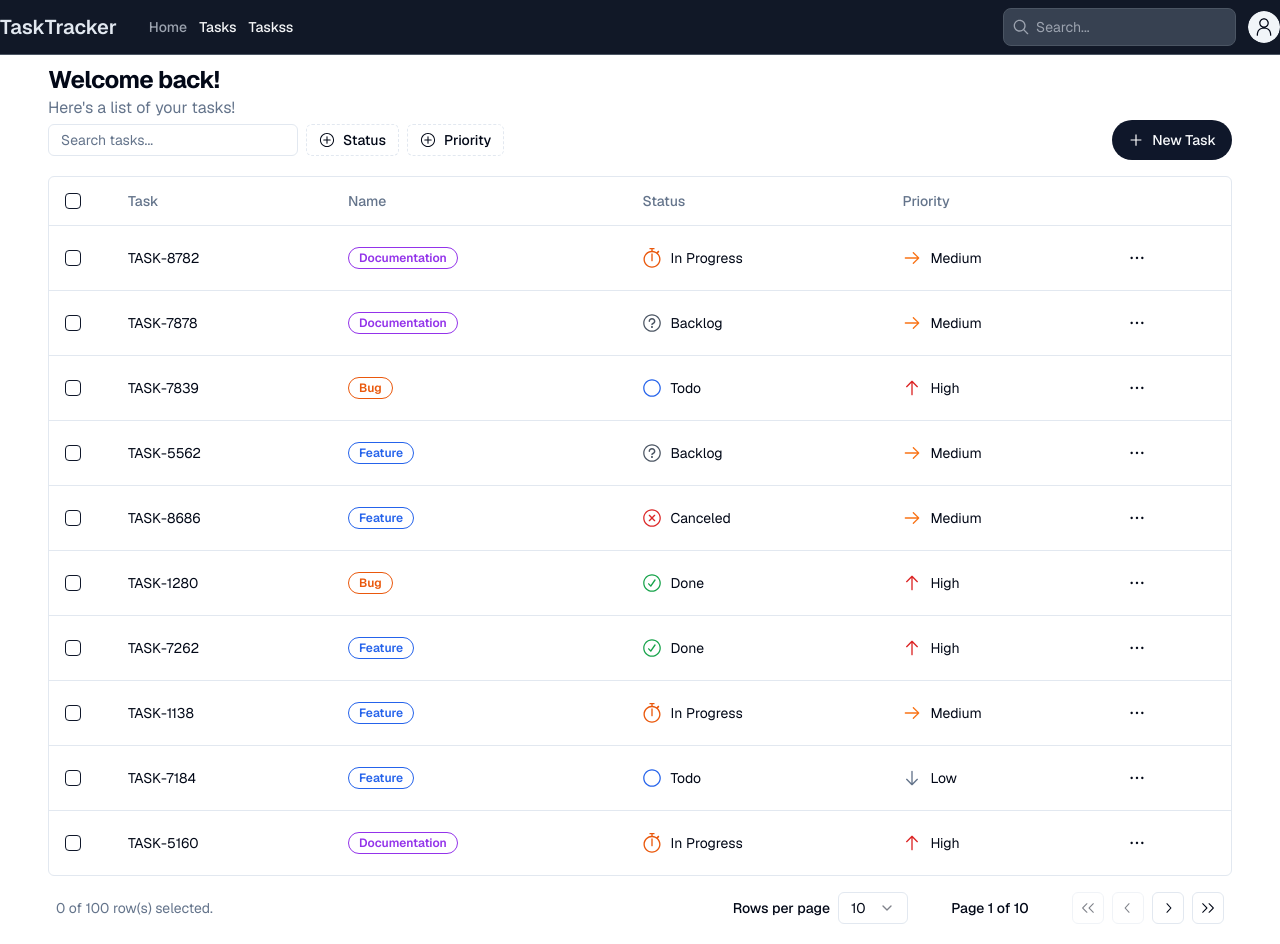
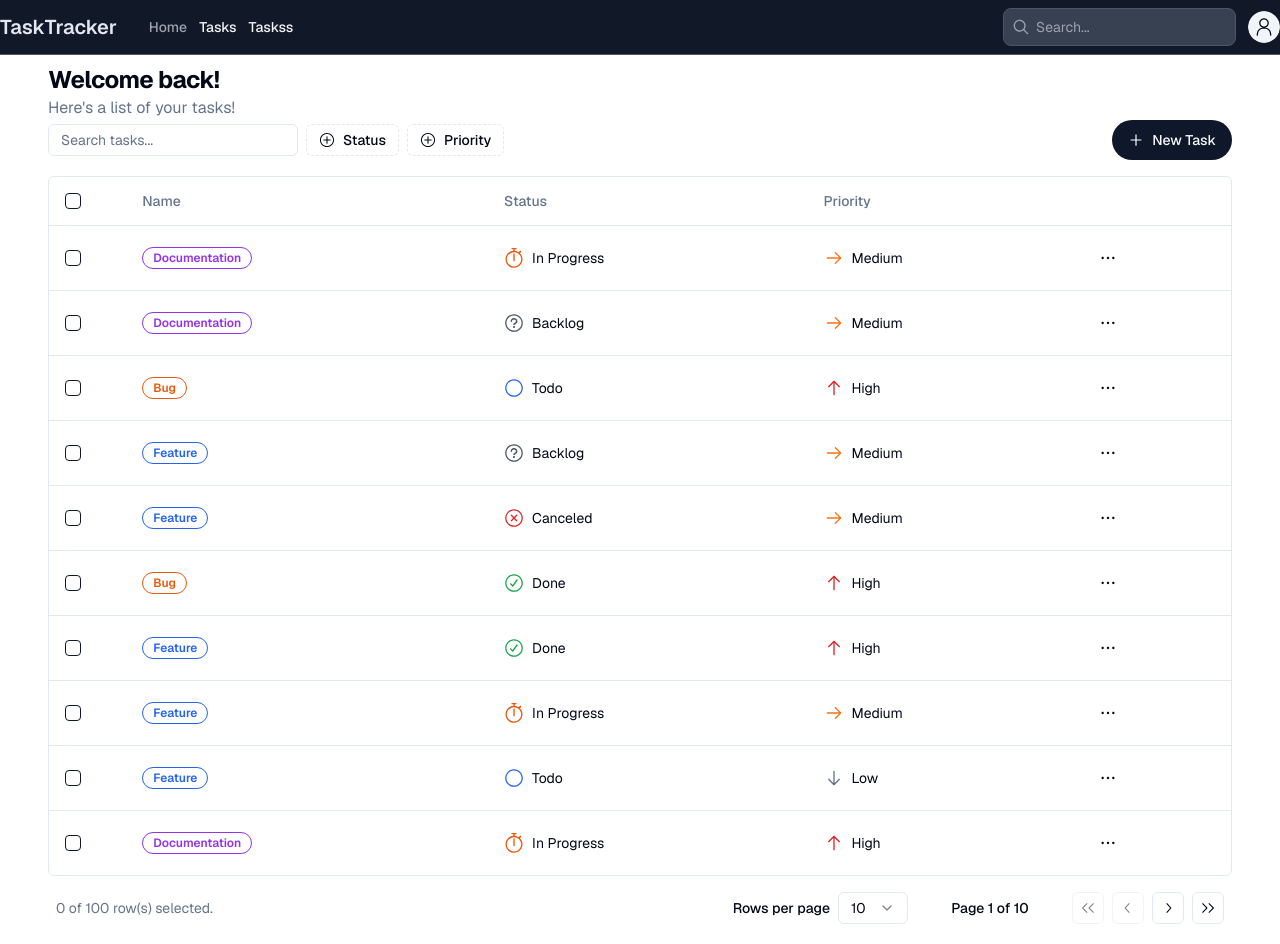
Before and after one commit to KennyMwendwaX/task-trace, a Next.js app: page /tasks in a window 1280 px wide. Built offline with nearby package versions, Linux system fonts and the light colour scheme.

Commit message:
Deleted the Task column

```diff
--- a/components/table/TableColumns.tsx
+++ b/components/table/TableColumns.tsx
@@ -29,13 +29,6 @@ export const TableColumns: ColumnDef<Task>[] = [
         className="translate-y-[2px]"
       />
     ),
-    enableSorting: false,
-    enableHiding: false,
-  },
-  {
-    accessorKey: "id",
-    header: () => <TableColumnHeader name="Task" />,
-    cell: ({ row }) => <div className="w-[80px]">{row.getValue("id")}</div>,
     enableSorting: false,
     enableHiding: false,
   },
```
